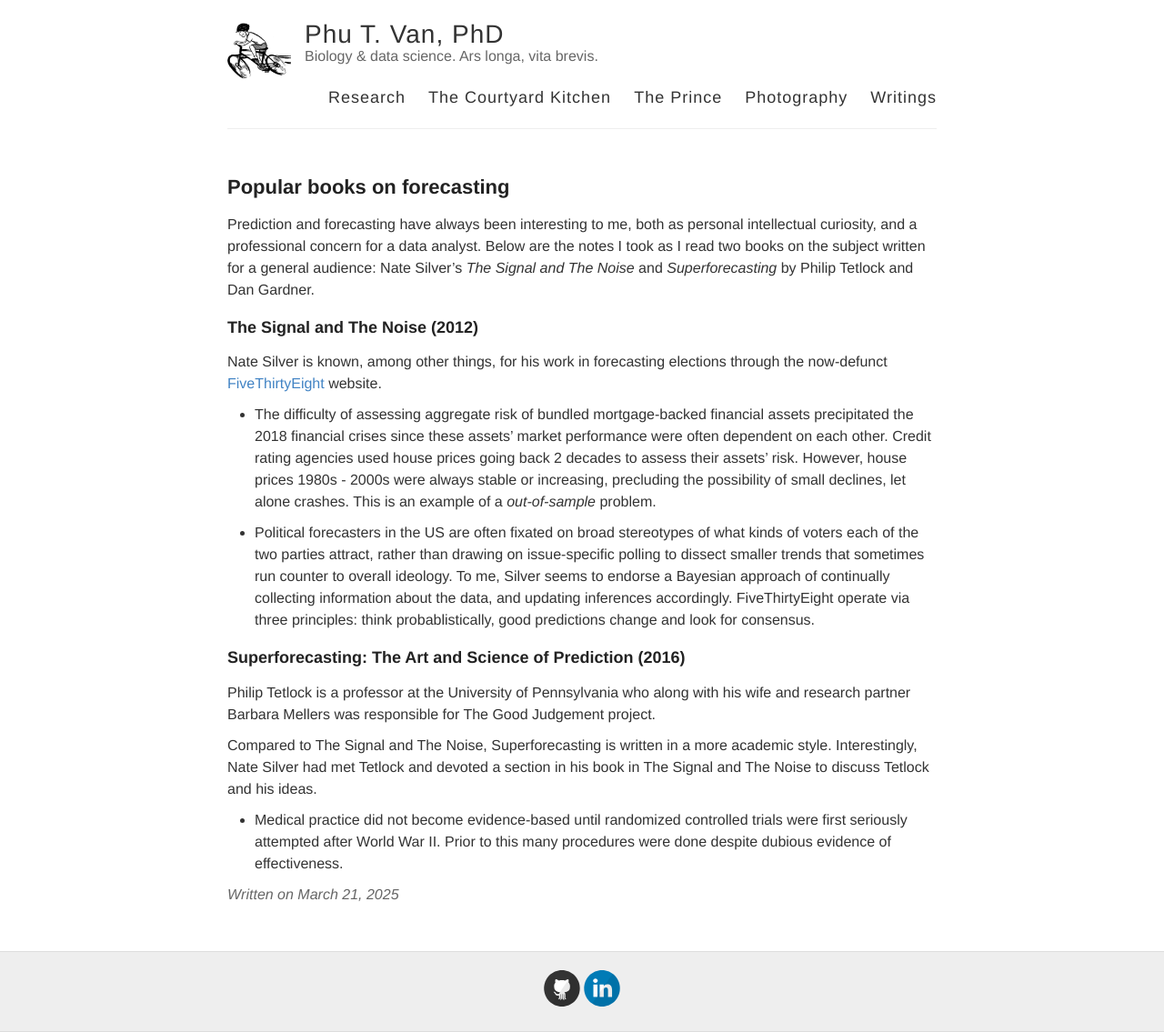
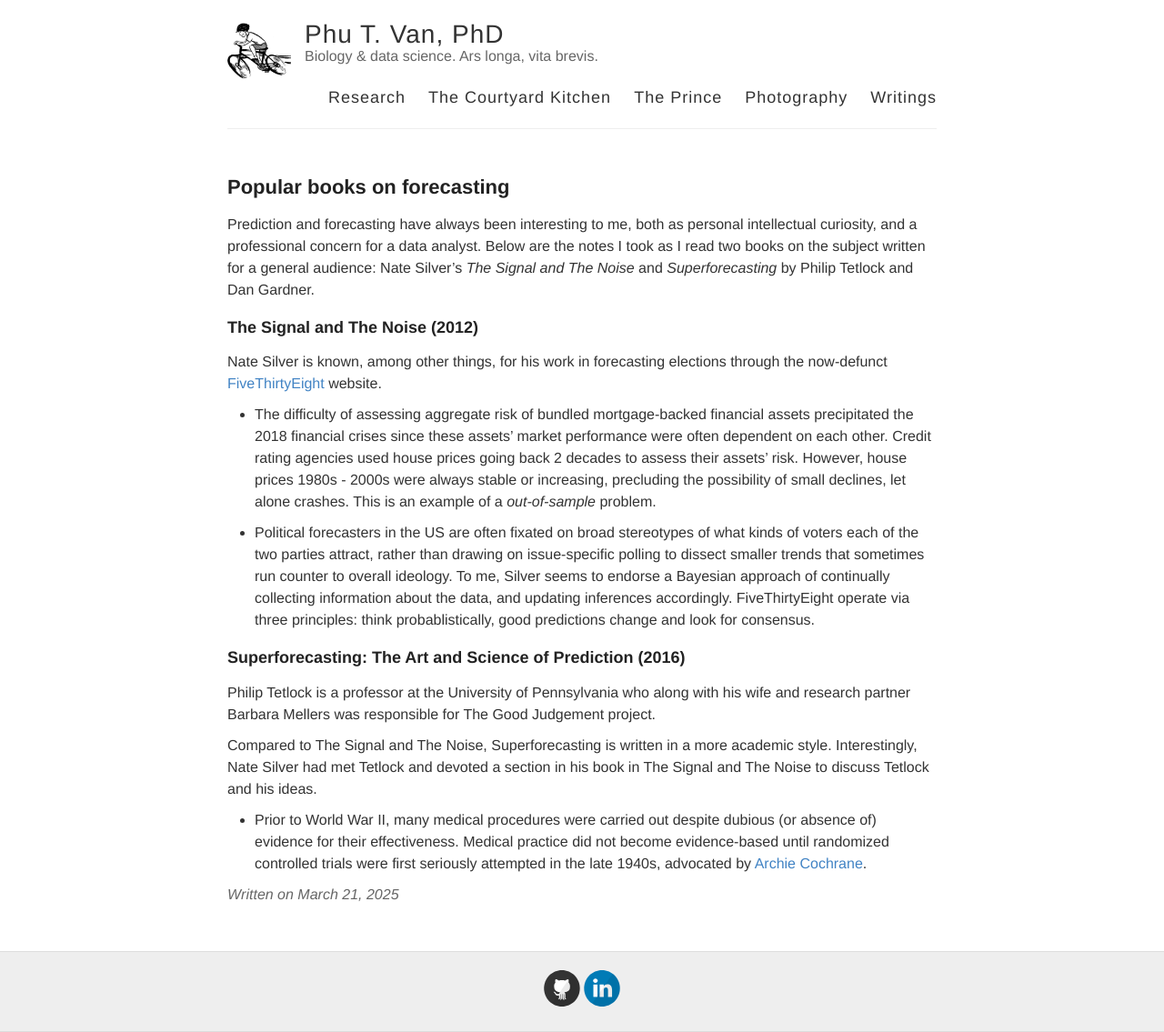
Before and after one commit to ptvan/ptvan.github.io, a Jekyll site: the page built from _posts/2025-03-21-forecasting-books.md, in a window 1280 px wide. Shown: the whole page at 91% size. Built offline with Jekyll 4.4.1, drawn with Linux system fonts in a browser that asks for light colours.

Commit message:
updated forecasting books post

```diff
--- a/_posts/2025-03-21-forecasting-books.md
+++ b/_posts/2025-03-21-forecasting-books.md
@@ -20,4 +20,4 @@ Philip Tetlock is a professor at the University of Pennsylvania who along with h
 
 Compared to The Signal and The Noise, Superforecasting is written in a more academic style.  Interestingly, Nate Silver had met Tetlock and devoted a section in his book in The Signal and The Noise to discuss Tetlock and his ideas.
 
-- Medical practice did not become evidence-based until randomized controlled trials were first seriously attempted after World War II. Prior to this many procedures were done despite dubious evidence of effectiveness.
+- Prior to World War II, many medical procedures were carried out despite dubious (or absence of) evidence for their effectiveness. Medical practice did not become evidence-based until randomized controlled trials were first seriously attempted in the late 1940s, advocated by [Archie Cochrane](https://en.wikipedia.org/wiki/Archie_Cochrane).
```
